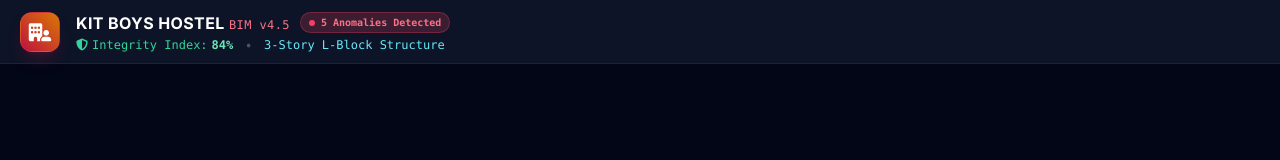
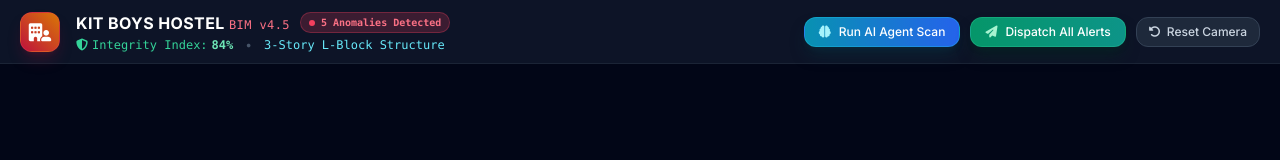
Before and after one commit to Himanshu-063/Seismokavach, a plain HTML site: page index.html in a window 1280 px wide. Drawn offline with nearby package versions, Linux system fonts and the light colour scheme.

Commit message:
add ai agent button

```diff
--- a/index.html
+++ b/index.html
@@ -99,3 +99,18 @@
                 </div>
             </div>
         </div>
+        <div class="flex items-center space-x-2.5">
+            <button onclick="runAIAgentScan()" class="px-3.5 py-1.5 rounded-xl bg-gradient-to-r from-cyan-600 to-blue-600 hover:from-cyan-500 hover:to-blue-500 text-white text-xs font-medium flex items-center space-x-2 shadow-lg shadow-cyan-950/50 transition border border-cyan-400/30">
+                <i class="fa-solid fa-brain text-cyan-200"></i>
+                <span>Run AI Agent Scan</span>
+            </button>
+            <button onclick="broadcastToAllSelected()" class="px-3.5 py-1.5 rounded-xl bg-gradient-to-r from-emerald-600 to-teal-600 hover:from-emerald-500 hover:to-teal-500 text-white text-xs font-medium flex items-center space-x-2 shadow-lg shadow-emerald-950/50 transition border border-emerald-400/30">
+                <i class="fa-solid fa-paper-plane text-emerald-200"></i>
+                <span>Dispatch All Alerts</span>
+            </button>
+            <button onclick="resetCameraView()" class="px-3 py-1.5 rounded-xl bg-slate-800 hover:bg-slate-700 text-slate-300 text-xs font-medium transition border border-slate-700 flex items-center gap-1.5">
+                <i class="fa-solid fa-rotate-left"></i>
+                <span class="hidden md:inline">Reset Camera</span>
+            </button>
+        </div>
+    </header>
```
